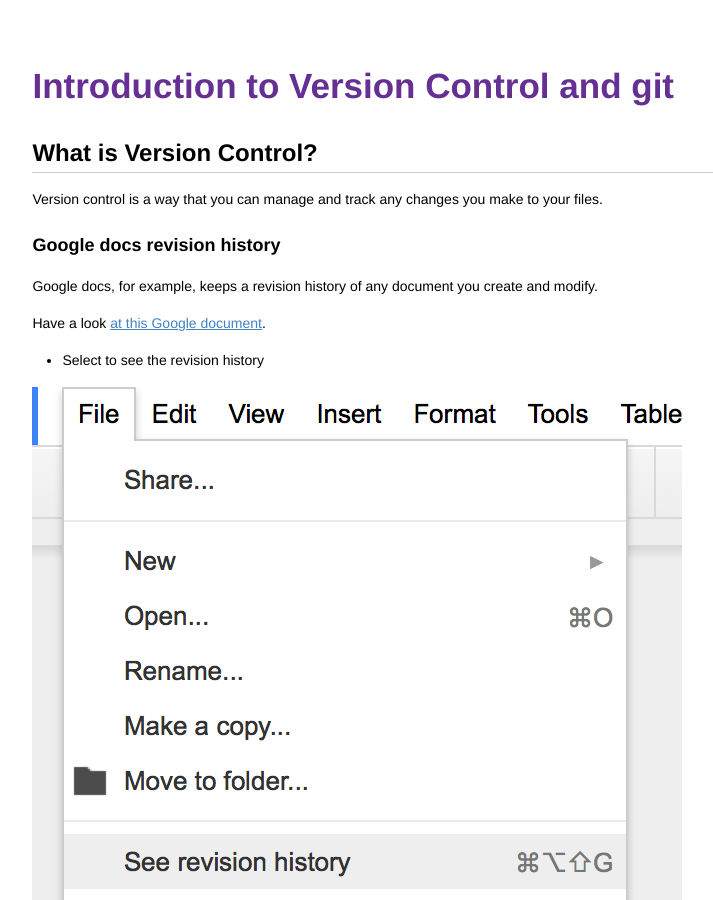
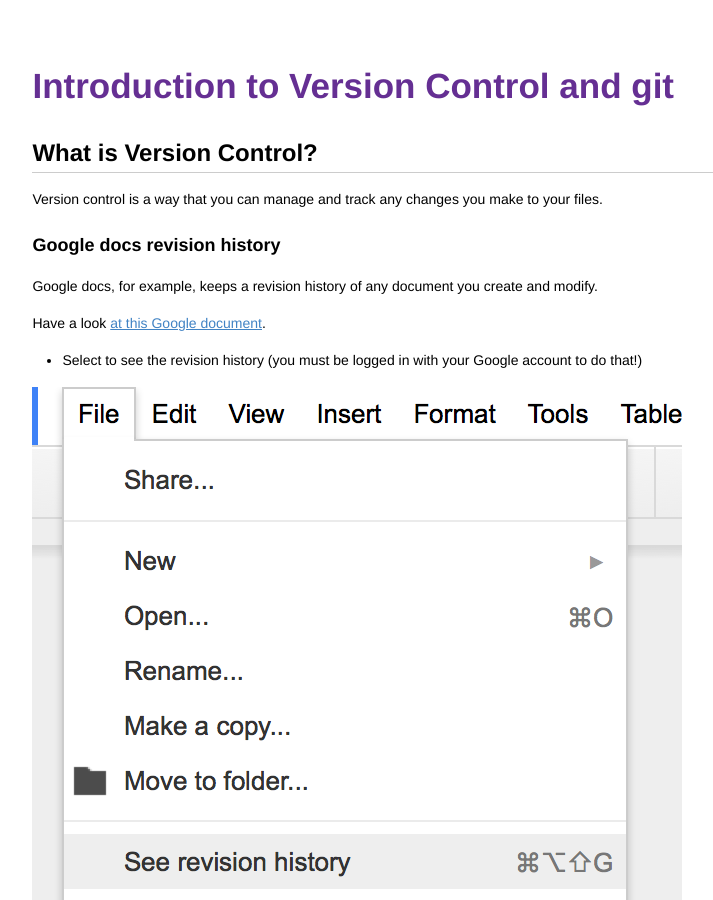
Before and after one commit to codebar/tutorials, a Jekyll site: the page built from version-control/introduction/tutorial.md, in a window 1280 px wide and 900 px high. Shown: the whole window, without its empty margins (126-839 px from the left). Built offline with Jekyll 4.4.1, drawn with Linux system fonts in a browser that asks for light colours; Markdown is read by kramdown in place of the engine named in the settings.

Commit message:
Add note about logging in with Google

```diff
--- a/version-control/introduction/tutorial.md
+++ b/version-control/introduction/tutorial.md
@@ -13,7 +13,7 @@ Google docs, for example, keeps a revision history of any document you create an
 
 Have a look [at this Google document](https://docs.google.com/document/d/10kHJKXHLa-V8G6vVQoDiS6cTPvJoXnj_-SDvfQdziFk/edit?usp=sharing).
 
-- Select to see the revision history
+- Select to see the revision history (you must be logged in with your Google account to do that!)
 
 ![](images/see_revision_history.png)
 
```
